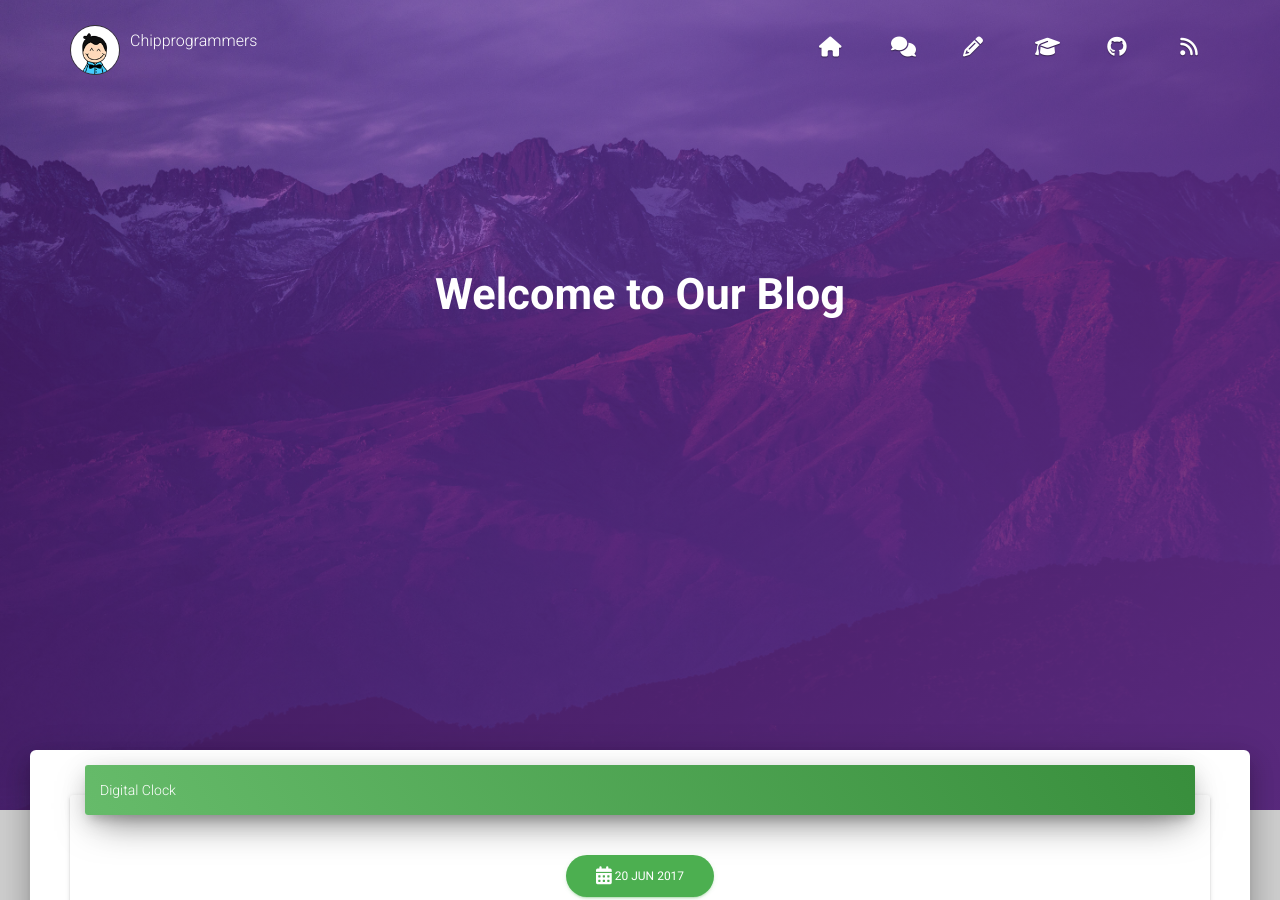
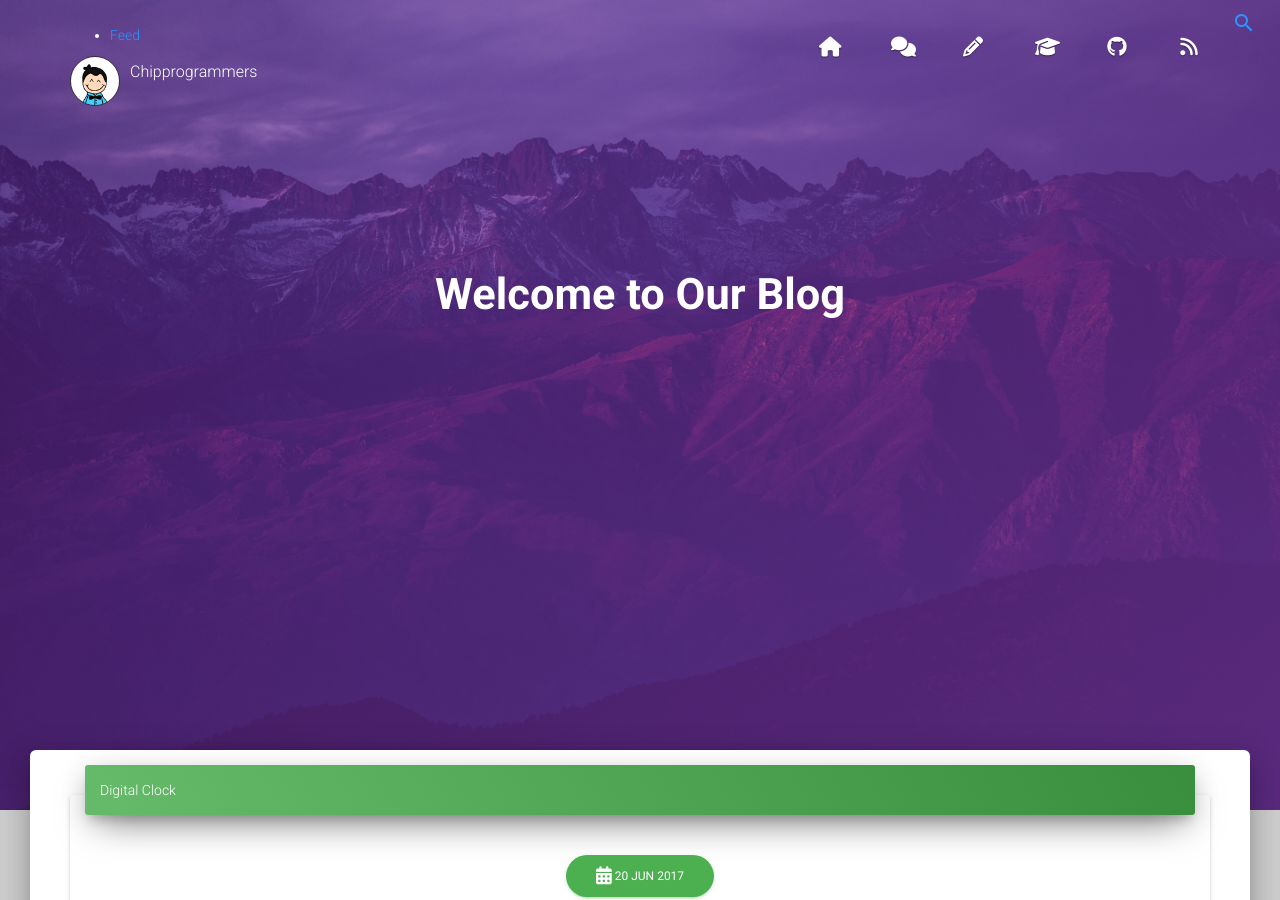
Before and after one commit to tip4programs/imbue, a Jekyll site: the page built from index.html, in a window 1280 px wide and 900 px high. Built offline with Jekyll 4.4.1, drawn with Linux system fonts in a browser that asks for light colours; nearby versions of some CDN libraries; the list of posts is cut into pages by our own code.

Commit message:
Update search.html

```diff
--- a/_includes/search.html
+++ b/_includes/search.html
@@ -1,27 +1,23 @@
 <div class="search-wrapper">
     <div class="search-form">
         <input type="text" class="search-field" placeholder="Search...">
-        <svg class="icon-remove-sign"><use xlink:href="#icon-close"></use></svg>
+        <i class="material-icons">close</i>
         <ul class="search-results search-list"></ul>
     </div>
 </div>
 
 <div id="fade" class="overlay"></div>
 <a id="slide" class="slideButton fade">
-    <svg id="open" class="icon-menu"><use xlink:href="#icon-menu"></use></svg>
-    <svg id="close" class="icon-menu"><use xlink:href="#icon-close"></use></svg>
+    <!-- <svg id="open" class="icon-menu"><use xlink:href="#icon-menu"></use></svg> -->
+    <i class="material-icons">close</i>
 </a>
-<aside id="sidebar">
-<nav id="navigation">
-  <h2>MENU</h2>
+
   <ul>
     {% for link in site.links %}
       <li><a href="{{ site.url }}{{site.baseurl}}{{ link.url }}">{{ link.title }}</a></li>
     {% endfor %}
     <li><a class="feed" href="{{ site.url }}{{site.baseurl}}/feed.xml" title="Atom/RSS feed">Feed</a></li>
   </ul>
-</nav>
-</aside>
 <a id="search" class="dosearch">
-    <svg class="icon-menu icon-search"><use xlink:href="#icon-search"></use></svg>
+    <i class="material-icons">search</i>
 </a>
```
